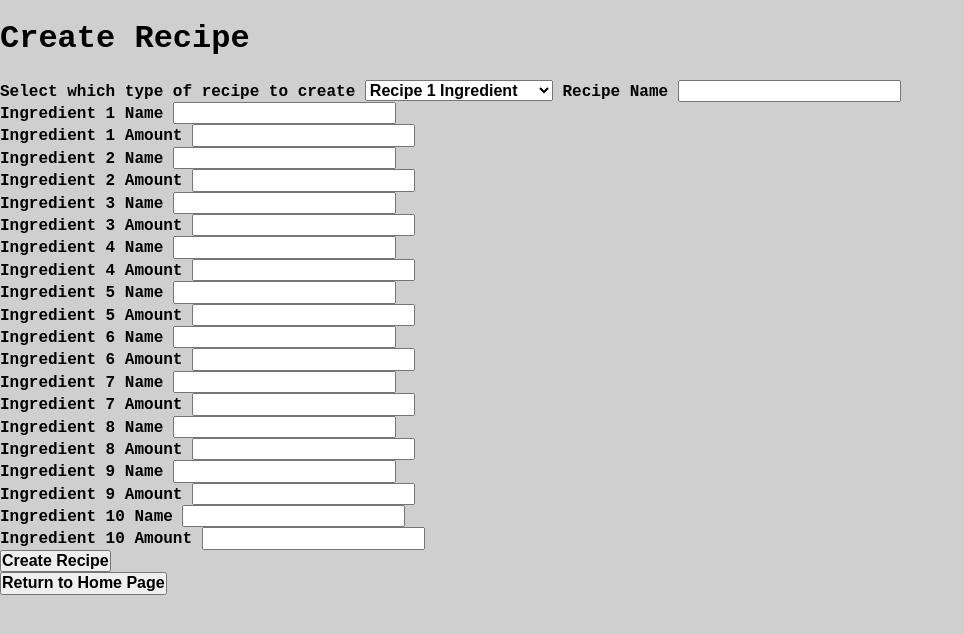
After one commit to trigg8/Foodomizer_Flask, a Flask app: page /recipe_create in a window 1280 px wide. The commit adds this page. Shown: the top 634 px of the page, without its empty margins (0-964 px from the left). Run offline with Flask 2, Linux system fonts and the light colour scheme; some libraries are stand-ins or nearby versions.

Commit message:
added recipe create

```diff
--- a/app.py
+++ b/app.py
@@ -794,10 +794,109 @@ def recipe_delete(recipe):
 
     return render_template("index.html", sorted_ingredients = sorted_ingredients, recipe_list = recipe_list, sorted_available_recipes = sorted_available_recipes, Your_meal = Your_meal)
 
-@app.route("/recipe_create")
+@app.route("/recipe_create", methods=['POST', 'GET'])
 def recipe_create():
 
-    return render_template("recipe_create.html")
+    options = ("Recipe 1 Ingredient","Recipe 2 Ingredients","Recipe 3 Ingredients","Recipe 4 Ingredients","Recipe 5 Ingredients","Recipe 6 Ingredients","Recipe 7 Ingredients","Recipe 8 Ingredients","Recipe 9 Ingredients","Recipe 10 Ingredients")
+    selected = None
+    recipe_name = None
+    ing1_name = None
+    ing1_amount = None
+    ing2_name = None
+    ing2_amount = None
+    ing3_name = None
+    ing3_amount = None
+    ing4_name = None
+    ing4_amount = None
+    ing5_name = None
+    ing5_amount = None
+    ing6_name = None
+    ing6_amount = None
+    ing7_name = None
+    ing7_amount = None
+    ing8_name = None
+    ing8_amount = None
+    ing9_name = None
+    ing9_amount = None
+    ing10_name = None
+    ing10_amount = None
+
+    if request.method == "POST":
+        selected = request.form.get("selector")
+
+        recipe_name = request.form["recipe_name"]
+        ing1_name = request.form["ing1_name"]
+        ing1_amount = request.form["ing1_amount"]
+        ing2_name = request.form["ing2_name"]
+        ing2_amount = request.form["ing2_amount"]
+        ing3_name = request.form["ing3_name"]
+        ing3_amount = request.form["ing3_amount"]
+        ing4_name = request.form["ing4_name"]
+        ing4_amount = request.form["ing4_amount"]
+        ing5_name = request.form["ing5_name"]
+        ing5_amount = request.form["ing5_amount"]
+        ing6_name = request.form["ing6_name"]
+        ing6_amount = request.form["ing6_amount"]
+        ing7_name = request.form["ing7_name"]
+        ing7_amount = request.form["ing7_amount"]
+        ing8_name = request.form["ing8_name"]
+        ing8_amount = request.form["ing8_amount"]
+        ing9_name = request.form["ing9_name"]
+        ing9_amount = request.form["ing9_amount"]
+        ing10_name = request.form["ing10_name"]
+        ing10_amount = request.form["ing10_amount"]
+
+        if selected == "Recipe 1 Ingredient":
+            create_new_Recipe_1(name=recipe_name, ing1=ing1_name, ni1=ing1_amount)
+            print(recipe_list)
+
+        elif selected == "Recipe 2 Ingredients":
+            create_new_Recipe_2(name=recipe_name, ing1=ing1_name, ni1=ing1_amount, ing2=ing2_name, ni2=ing2_amount)
+            print(recipe_list)
+
+        elif selected == "Recipe 3 Ingredients":
+            create_new_Recipe_3(name=recipe_name, ing1=ing1_name, ni1=ing1_amount, ing2=ing2_name, ni2=ing2_amount, ing3=ing3_name, ni3=ing3_amount)
+
+            print(recipe_list)
+
+        elif selected == "Recipe 4 Ingredients":
+            create_new_Recipe_4(name=recipe_name, ing1=ing1_name, ni1=ing1_amount, ing2=ing2_name, ni2=ing2_amount, ing3=ing3_name, ni3=ing3_amount, ing4=ing4_name, ni4=ing4_amount)
+
+            print(recipe_list)
+
+        elif selected == "Recipe 5 Ingredients":
+            create_new_Recipe_5(name=recipe_name, ing1=ing1_name, ni1=ing1_amount, ing2=ing2_name, ni2=ing2_amount, ing3=ing3_name, ni3=ing3_amount, ing4=ing4_name, ni4=ing4_amount, ing5=ing5_name, ni5=ing5_amount)
+
+            print(recipe_list)
+
+        elif selected == "Recipe 6 Ingredients":
+            create_new_Recipe_6(name=recipe_name, ing1=ing1_name, ni1=ing1_amount, ing2=ing2_name, ni2=ing2_amount, ing3=ing3_name, ni3=ing3_amount, ing4=ing4_name, ni4=ing4_amount, ing5=ing5_name, ni5=ing5_amount, ing6=ing6_name, ni6=ing6_amount)
+
+            print(recipe_list)
+
+        elif selected == "Recipe 7 Ingredients":
+            create_new_Recipe_7(name=recipe_name, ing1=ing1_name, ni1=ing1_amount, ing2=ing2_name, ni2=ing2_amount, ing3=ing3_name, ni3=ing3_amount, ing4=ing4_name, ni4=ing4_amount, ing5=ing5_name, ni5=ing5_amount, ing6=ing6_name, ni6=ing6_amount, ing7=ing7_name, ni7=ing7_amount)
+
+            print(recipe_list)
+
+        elif selected == "Recipe 8 Ingredients":
+            create_new_Recipe_8(name=recipe_name, ing1=ing1_name, ni1=ing1_amount, ing2=ing2_name, ni2=ing2_amount, ing3=ing3_name, ni3=ing3_amount, ing4=ing4_name, ni4=ing4_amount, ing5=ing5_name, ni5=ing5_amount, ing6=ing6_name, ni6=ing6_amount, ing7=ing7_name, ni7=ing7_amount, ing8=ing8_name, ni8=ing8_amount)
+
+            print(recipe_list)
+
+        elif selected == "Recipe 9 Ingredients":
+            create_new_Recipe_9(name=recipe_name, ing1=ing1_name, ni1=ing1_amount, ing2=ing2_name, ni2=ing2_amount, ing3=ing3_name, ni3=ing3_amount, ing4=ing4_name, ni4=ing4_amount, ing5=ing5_name, ni5=ing5_amount, ing6=ing6_name, ni6=ing6_amount, ing7=ing7_name, ni7=ing7_amount, ing8=ing8_name, ni8=ing8_amount, ing9=ing9_name, ni9=ing9_amount)
+
+            print(recipe_list)
+
+        elif selected == "Recipe 10 Ingredients":
+            create_new_Recipe_10(name=recipe_name, ing1=ing1_name, ni1=ing1_amount, ing2=ing2_name, ni2=ing2_amount, ing3=ing3_name, ni3=ing3_amount, ing4=ing4_name, ni4=ing4_amount, ing5=ing5_name, ni5=ing5_amount, ing6=ing6_name, ni6=ing6_amount, ing7=ing7_name, ni7=ing7_amount, ing8=ing8_name, ni8=ing8_amount, ing9=ing9_name, ni9=ing9_amount, ing10=ing10_name, ni10=ing10_amount)
+
+            print(recipe_list)
+        else:
+            pass
+
+    return render_template("recipe_create.html", options = options, selected= selected, recipe_name = recipe_name, ing1_name=ing1_name, ing1_amount=ing1_amount, ing2_name=ing2_name, ing2_amount=ing2_amount, ing3_name=ing3_name, ing3_amount=ing3_amount, ing4_name=ing4_name, ing4_amount=ing4_amount, ing5_name=ing5_name, ing5_amount=ing5_amount, ing6_name=ing6_name, ing6_amount=ing6_amount, ing7_name=ing7_name, ing7_amount=ing7_amount, ing8_name=ing8_name, ing8_amount=ing8_amount, ing9_name=ing9_name, ing9_amount=ing9_amount, ing10_name=ing10_name, ing10_amount=ing10_amount)
 
 # Start app
 if __name__ == "__main__":
--- /dev/null
+++ b/templates/recipe_create.html
@@ -0,0 +1,74 @@
+{% extends "base.html" %}
+
+{% block head %}
+<title>Foodomizer</title>
+{% endblock %}
+
+{% block body %}
+<h1>Create Recipe</h1>
+
+<div class="recipe__type__selector">
+    <form action="/recipe_create" method="POST">
+        <label>
+            Select which type of recipe to create
+        </label>
+        <select title="selector" name="selector">
+            {% for op in options %}
+                {% if selected == op %}
+                    <option value="{{op}}" selected>{{op}}</option>
+                {% else %}
+                    <option value="{{op}}">{{op}}</option>
+                {% endif %}
+            {% endfor %}
+        </select>
+
+        <label>Recipe Name</label>
+        <input type="text" name="recipe_name"><br>
+        <label>Ingredient 1 Name</label>
+        <input type="text" name="ing1_name"><br>
+        <label>Ingredient 1 Amount</label>
+        <input type="text" name="ing1_amount"><br>
+        <label>Ingredient 2 Name</label>
+        <input type="text" name="ing2_name"><br>
+        <label>Ingredient 2 Amount</label>
+        <input type="text" name="ing2_amount"><br>
+        <label>Ingredient 3 Name</label>
+        <input type="text" name="ing3_name"><br>
+        <label>Ingredient 3 Amount</label>
+        <input type="text" name="ing3_amount"><br>
+        <label>Ingredient 4 Name</label>
+        <input type="text" name="ing4_name"><br>
+        <label>Ingredient 4 Amount</label>
+        <input type="text" name="ing4_amount"><br>
+        <label>Ingredient 5 Name</label>
+        <input type="text" name="ing5_name"><br>
+        <label>Ingredient 5 Amount</label>
+        <input type="text" name="ing5_amount"><br>
+        <label>Ingredient 6 Name</label>
+        <input type="text" name="ing6_name"><br>
+        <label>Ingredient 6 Amount</label>
+        <input type="text" name="ing6_amount"><br>
+        <label>Ingredient 7 Name</label>
+        <input type="text" name="ing7_name"><br>
+        <label>Ingredient 7 Amount</label>
+        <input type="text" name="ing7_amount"><br>
+        <label>Ingredient 8 Name</label>
+        <input type="text" name="ing8_name"><br>
+        <label>Ingredient 8 Amount</label>
+        <input type="text" name="ing8_amount"><br>
+        <label>Ingredient 9 Name</label>
+        <input type="text" name="ing9_name"><br>
+        <label>Ingredient 9 Amount</label>
+        <input type="text"name="ing9_amount"><br>
+        <label>Ingredient 10 Name</label>
+        <input type="text" name="ing10_name"><br>
+        <label>Ingredient 10 Amount</label>
+        <input type="text" name="ing10_amount"><br>
+        <input type="submit" value="Create Recipe" action="/">
+    </form>
+    <form action="/">
+        <input type="submit" value="Return to Home Page">
+    </form>
+</div>
+
+{% endblock %}
```
Also changed, not shown: templates/index.html (+6 -1 lines).
